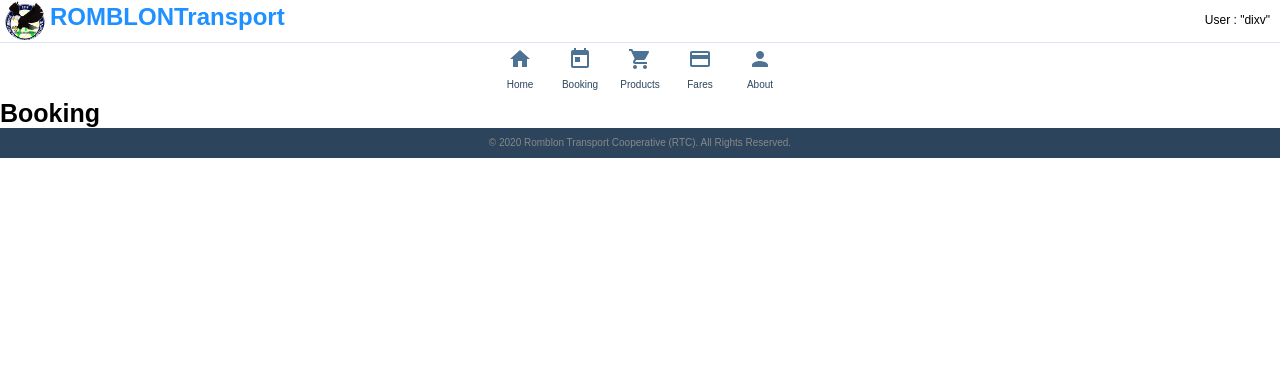
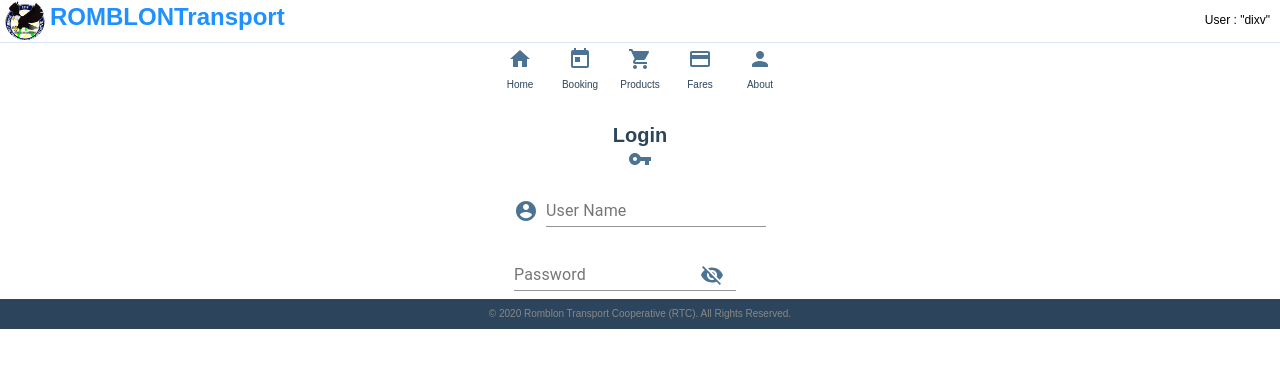
Before and after one commit to DxVi/romblontransport, a React (Create React App) app: page /booking in a window 1280 px wide. Shown: the top 368 px of the page. Built offline with nearby package versions, Linux system fonts and the light colour scheme.

Commit message:
initial commit on booking

```diff
--- a/src/App.js
+++ b/src/App.js
@@ -5,13 +5,17 @@
 import Header from "./Header/Header";
 import HeaderNav from "./Header/HeaderNav";
 import Footer from "./Header/Footer";
-import Home from "./Header/Home";
+import Home from "./Home";
+import Booking from "./Booking/Booking";
 import About from "./About/About";
+import Login from "./Login/Login";
+
+
 import { actionTypes } from './reducer';
 import { useStateValue } from './StateProvider';
 
 function App() {
-  const [,dispatch] = useStateValue();
+  const [{user},dispatch] = useStateValue();
 
   useEffect(() => {
     $.ajax({
@@ -38,7 +42,12 @@
         <HeaderNav />
           <Switch>
             <Route path ='/booking'>
-              <h1>Booking</h1>
+              {
+                user ? (<Booking />)
+                : (<Login />)
+              }
+
+
             </Route>
             <Route path='/products'>
               <h1>Products</h1>
--- /dev/null
+++ b/src/Booking/Booking.js
@@ -0,0 +1,15 @@
+import React from 'react';
+import "./Booking.css";
+
+function Booking() {
+
+
+    return (
+        <div className="booking">
+
+            <h1>Booking Chat</h1>
+        </div>
+    )
+}
+
+export default Booking
--- a/src/Header/Home.js
+++ b/src/Home.js
@@ -1,7 +1,7 @@
 import React from 'react';
 import "./Home.css";
-import Logo from "../About/Logo";
-import { useStateValue } from '../StateProvider';
+import Logo from "./About/Logo";
+import { useStateValue } from './StateProvider';
 import PhoneIphoneIcon from '@material-ui/icons/PhoneIphone';
 import MailOutlineIcon from '@material-ui/icons/MailOutline';
 import HomeWorkIcon from '@material-ui/icons/HomeWork';
--- /dev/null
+++ b/src/Login/Login.css
@@ -0,0 +1,5 @@
+.login__header {
+  display: flex;
+  flex-direction: column;
+  align-items: center;
+}
--- /dev/null
+++ b/src/Login/Login.js
@@ -0,0 +1,109 @@
+import React, { useState } from 'react';
+import './Login.css';
+import {TextField, TextareaAutosize, Button, FormControl, InputLabel, Input, InputAdornment, IconButton} from "@material-ui/core";
+import VpnKeyIcon from '@material-ui/icons/VpnKey';
+import { useStateValue } from '../StateProvider';
+
+import clsx from 'clsx';
+import Grid from '@material-ui/core/Grid';
+import { makeStyles } from '@material-ui/core/styles';
+import AccountCircle from '@material-ui/icons/AccountCircle';
+import { Visibility, VisibilityOff } from '@material-ui/icons';
+
+
+const useStyles = makeStyles((theme) => ({
+    margin: {
+        margin: theme.spacing(1),
+      },
+    root: {
+      display: 'flex',
+      flexWrap: 'wrap',
+    },
+    margin: {
+      margin: theme.spacing(1),
+    },
+    withoutLabel: {
+      marginTop: theme.spacing(3),
+    },
+    textField: {
+      width: '25ch',
+    },
+  }));
+
+
+function Login() {
+    const [{user}] = useStateValue();
+    const [username, setUsername] = useState("");
+    const [password, setPassword] = useState("");
+    const [confirm, setConfirm] = useState("");
+
+    const [values, setValues] = React.useState({
+        amount: '',
+        password: '',
+        weight: '',
+        weightRange: '',
+        showPassword: false,
+      });
+
+    const handleChange = (prop) => (event) => {
+        setValues({ ...values, [prop]: event.target.value });
+      };
+
+      const handleClickShowPassword = () => {
+        setValues({ ...values, showPassword: !values.showPassword });
+      };
+
+      const handleMouseDownPassword = (event) => {
+        event.preventDefault();
+      };
+
+    const classes = useStyles();
+    return (
+        <div className="login page__container">
+            <div className="login__header">
+                <h2>Login</h2>
+                <VpnKeyIcon />
+            </div>
+            <div className="login__form">
+                    <form className="login__input">
+                        <div className={classes.margin}>
+                            <Grid container spacing={1} alignItems="flex-end">
+                            <Grid item>
+                                <AccountCircle />
+                            </Grid>
+                            <Grid item>
+                                <TextField id="input-with-icon-grid" label="User Name" />
+                            </Grid>
+                            </Grid>
+                        </div>
+                    </form>
+
+        <FormControl className={clsx(classes.margin, classes.textField)}>
+          <InputLabel htmlFor="standard-adornment-password">Password</InputLabel>
+          <Input
+            id="standard-adornment-password"
+            type={values.showPassword ? 'text' : 'password'}
+            value={values.password}
+            onChange={handleChange('password')}
+            endAdornment={
+              <InputAdornment position="end">
+                <IconButton
+                  aria-label="toggle password visibility"
+                  onClick={handleClickShowPassword}
+                  onMouseDown={handleMouseDownPassword}
+                >
+                  {values.showPassword ? <Visibility /> : <VisibilityOff />}
+                </IconButton>
+              </InputAdornment>
+            }
+          />
+        </FormControl>
+
+
+
+            </div>
+        </div>
+    )
+}
+
+export default Login
```
Also changed, not shown: src/Booking/Booking.css (added), src/Home.css (renamed from src/Header/Home.css).
